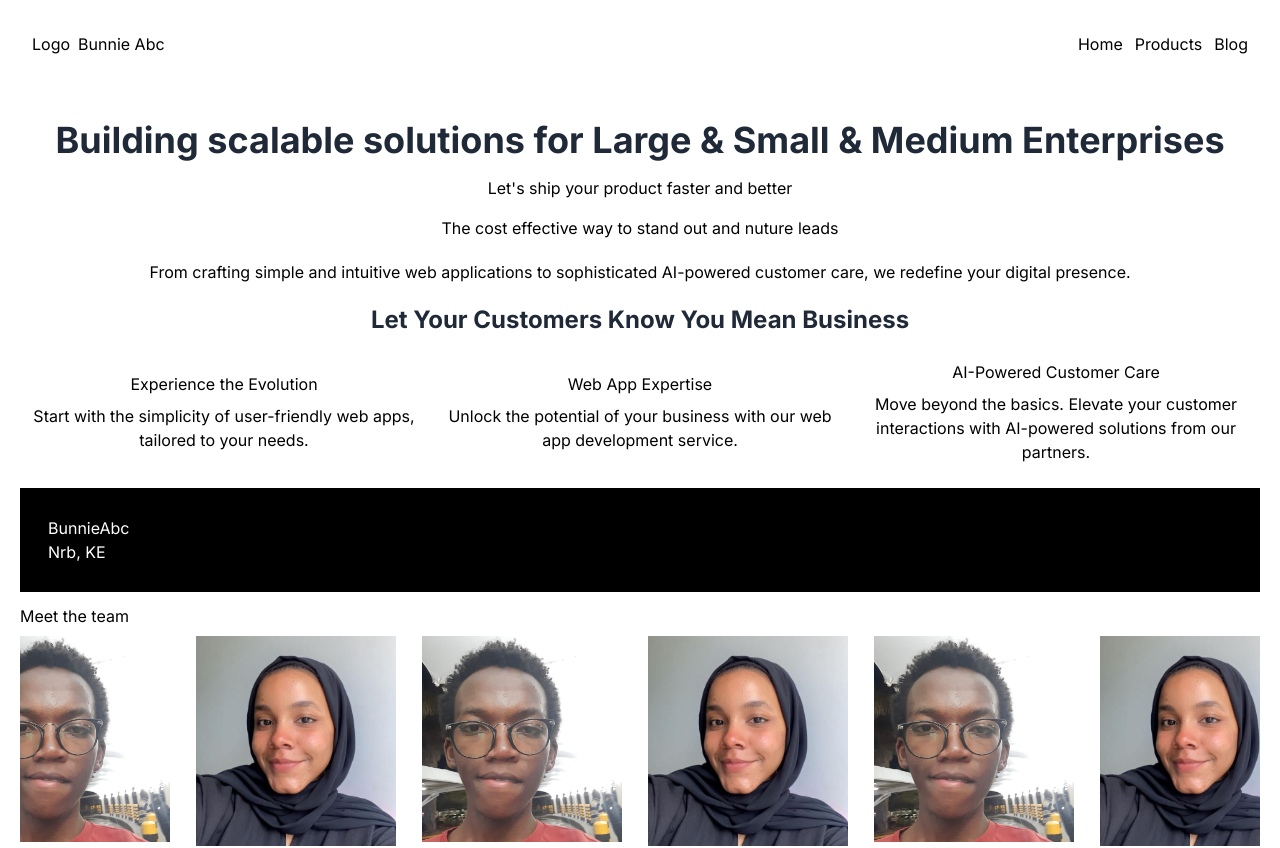
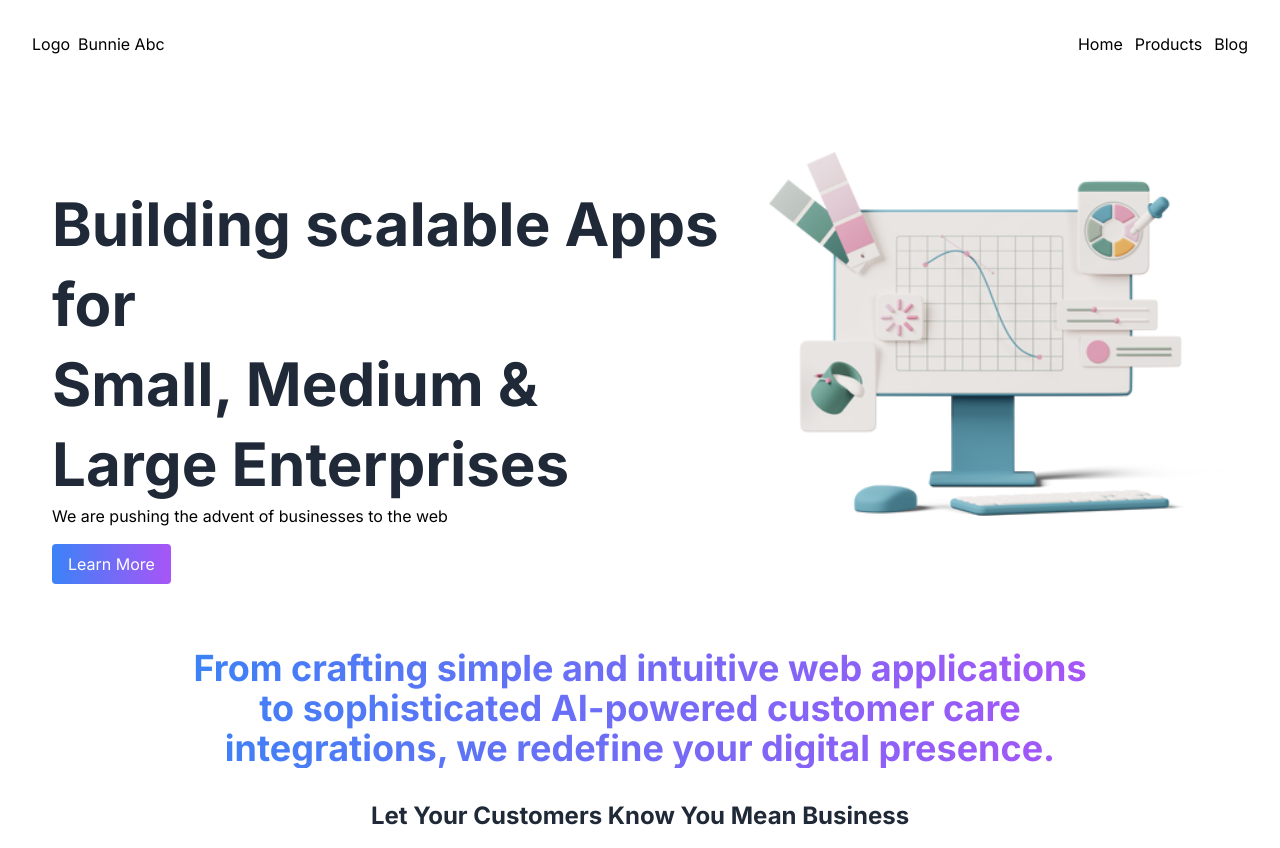
Before and after one commit to tito-arch/bunniestorekenya, a Next.js app: page / in a window 1280 px wide. Shown: the top 848 px of the page. Built offline with nearby package versions, Linux system fonts and the light colour scheme.

Commit message:
Styles: add header styles and header image

```diff
--- a/app/page.js
+++ b/app/page.js
@@ -52,19 +52,32 @@ export default function Home() {
           </div>
         </div>
         {/* Header */}
-        <div className="flex flex-col gap-4 items-center mt-10 bg-edeffe">
-          <h1 className="text-4xl font-bold text-gray-800">
-            Building scalable solutions for Large &amp; Small &amp; Medium
-            Enterprises
-          </h1>
-          <h2>Let&#39;s ship your product faster and better</h2>
-          <p>The cost effective way to stand out and nuture leads</p>
+        <div className=" flex flex-col-reverse p-4 sm:flex-row gap-4 items-start mt-10 sm:p-8  lg:justify-around">
+          <div>
+            <h1 className="text-4xl sm:text-6xl font-bold text-gray-800 mt-8 sm:leading-[5rem]">
+              Building scalable Apps for <br /> Small, Medium &amp; <br />
+              Large Enterprises
+            </h1>
+            <p>We are pushing the advent of businesses to the web </p>
+            <button className=" mx-auto sm:ml-0 flex items-center mt-4 justify-center rounded px-4 py-2 bg-gradient-to-r from-blue-500 to-purple-500 text-white hover:bg-gradient-to-r hover:from-blue-600 hover:to-purple-600 active:scale-90 transition-transform duration-300">
+              Learn More
+            </button>
+          </div>
+          <div className="mx:auto sm:mr-0">
+            <Image
+              src="/assets/next-v2.png"
+              width={500}
+              height={500}
+              alt="Picture of the author"
+            />
+          </div>
         </div>
         {/* center div */}
-        <div className="flex flex-col items-center p-2 ">
-          <p>
+        <div className="flex flex-col items-center p-2 my-3">
+          <p className="sm:text-center text-2xl w-full sm:w-3/4 font-bold  bg-clip-text text-transparent bg-gradient-to-r from-blue-500 to-purple-500 sm:text-4xl">
             From crafting simple and intuitive web applications to sophisticated
-            AI-powered customer care, we redefine your digital presence.
+            AI-powered customer care integrations, we redefine your digital
+            presence.
           </p>
         </div>
         <div>
```
Also changed, not shown: public/assets/next-v2.png (added).
